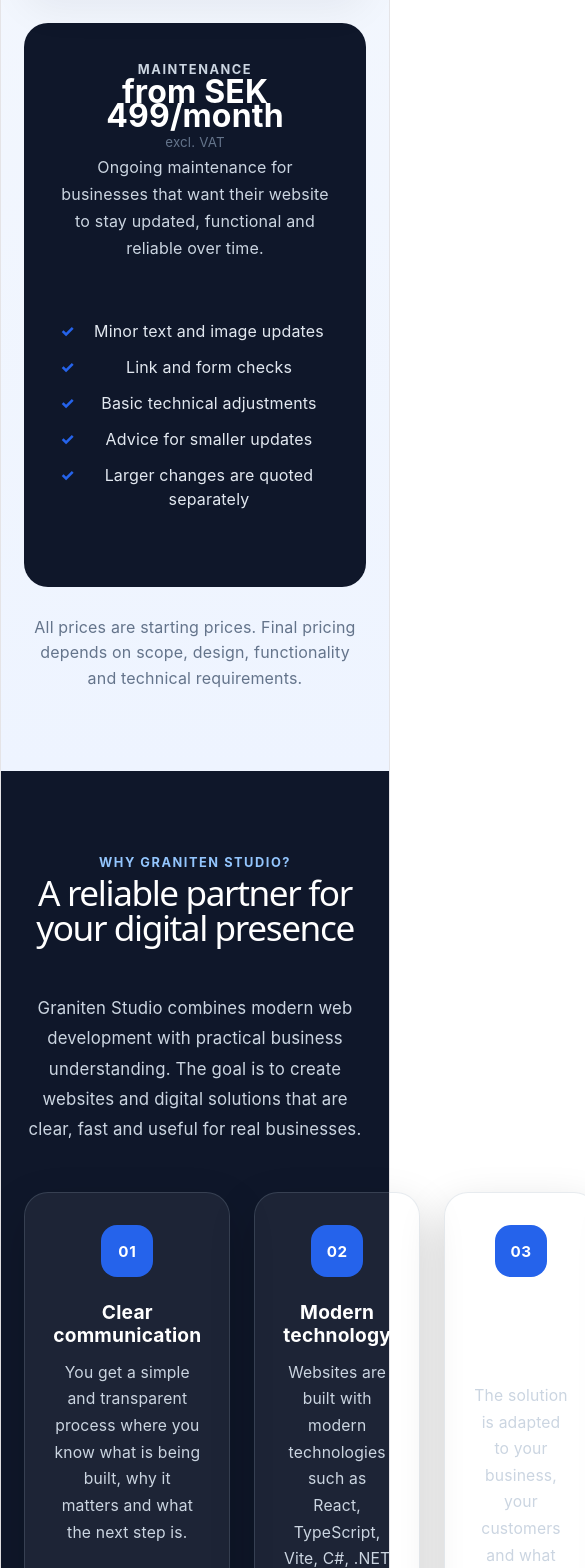
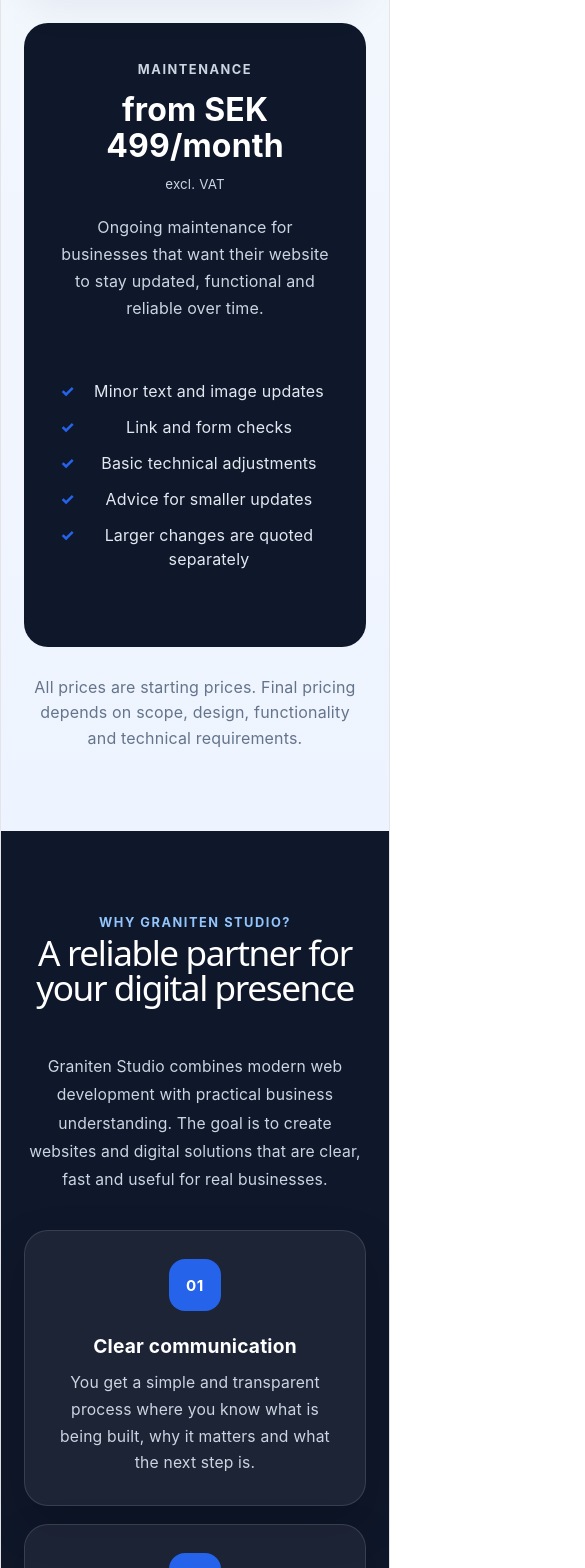
Before and after one commit to Graniten40/graniten-studio, a React (Vite) app: page / in a window 390 px wide. Shown: the part 5060-6628 px from the top of the page, 585 px wide, since content can reach past the window. Built offline with nearby package versions, Linux system fonts and the light colour scheme.

Commit message:
Fix responsive why choose section

```diff
--- a/src/App.css
+++ b/src/App.css
@@ -1354,6 +1354,23 @@ h1 {
   }
 }
 
+.maintenance-card .section-label {
+  margin-bottom: 12px;
+}
+
+.maintenance-card h3 {
+  margin: 0 0 10px;
+  font-size: 2rem;
+  line-height: 1.1;
+}
+
+.maintenance-card small {
+  display: block;
+  margin-top: 6px;
+  margin-bottom: 18px;
+  color: #cbd5e1;
+}
+
 @media (max-width: 900px) {
   .contact-grid {
     grid-template-columns: 1fr;
@@ -1532,6 +1549,48 @@ h1 {
   }
 }
 
+@media (max-width: 1100px) {
+  .why-grid {
+    grid-template-columns: repeat(2, 1fr);
+  }
+}
+
+@media (max-width: 760px) {
+  .why-section {
+    padding: 80px 6%;
+  }
+
+  .why-header {
+    max-width: 100%;
+    margin: 0 auto;
+    text-align: center;
+  }
+
+  .why-intro {
+    max-width: 100%;
+    margin-left: auto;
+    margin-right: auto;
+    font-size: 0.98rem;
+  }
+
+  .why-grid {
+    grid-template-columns: 1fr;
+    gap: 18px;
+    margin-top: 36px;
+  }
+
+  .why-card {
+    min-height: auto;
+    padding: 28px 24px;
+    text-align: center;
+  }
+
+  .why-number {
+    margin-left: auto;
+    margin-right: auto;
+  }
+}
+
 .cta-section .section-label {
   color: #8ea2ff !important;
 }
```
